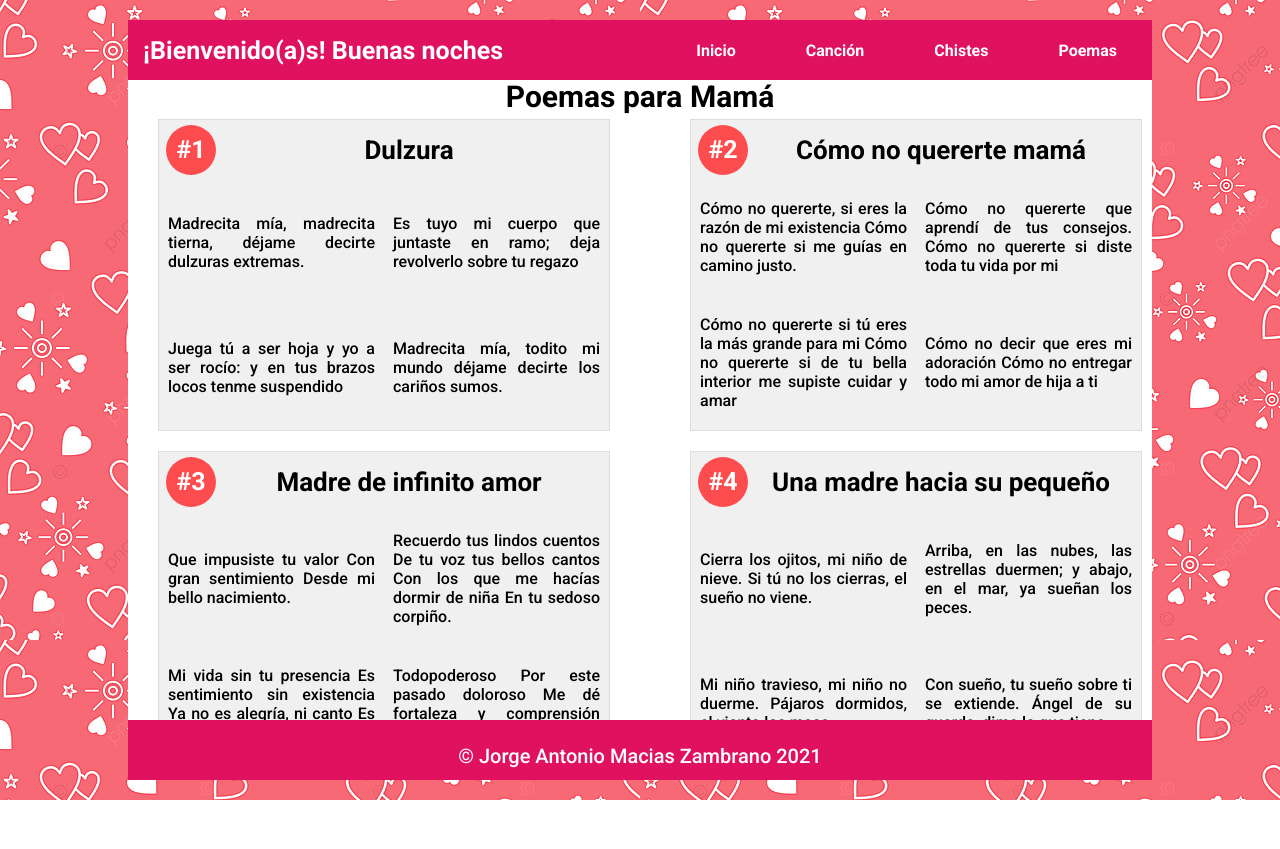
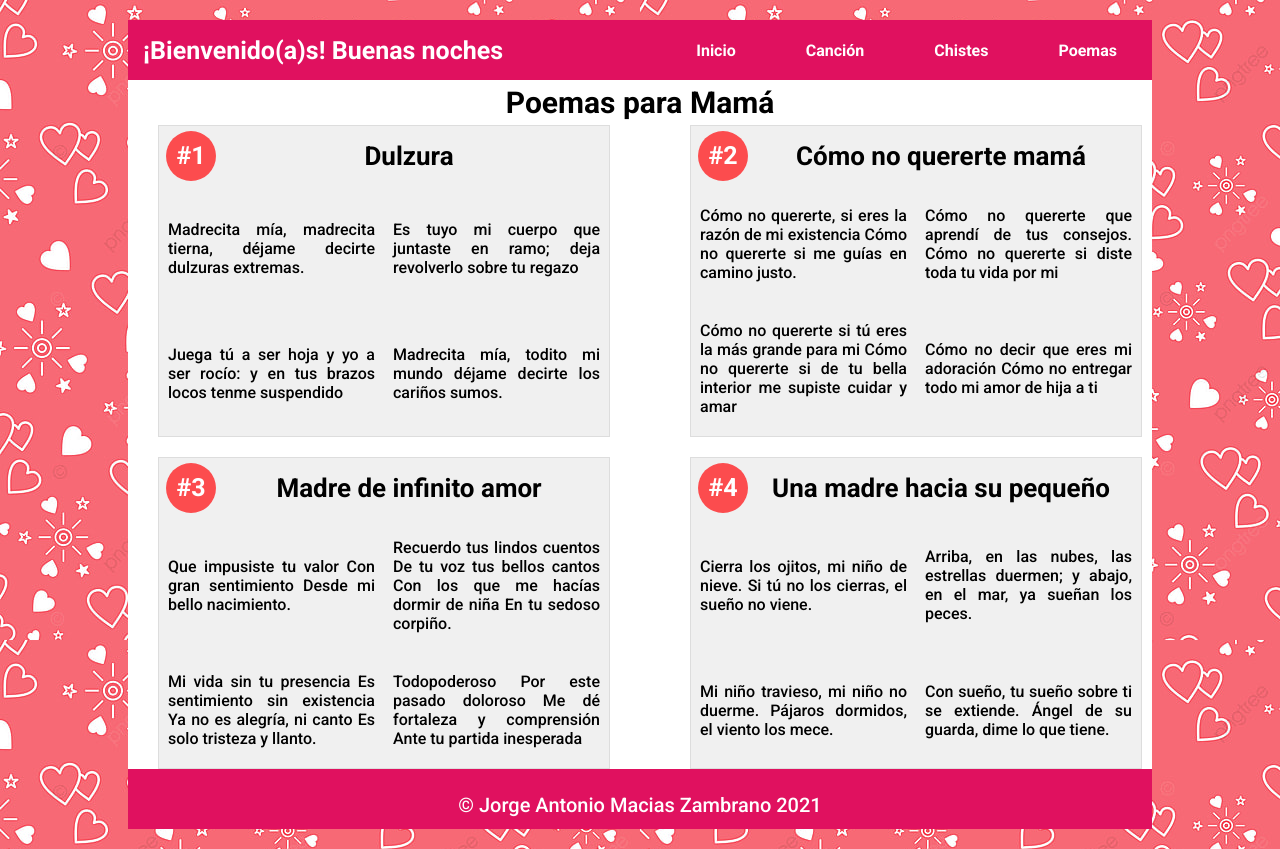
Before and after one commit to Jorgemacias-12/Dia-de-las-madres, an Angular app: page /poems in a window 1280 px wide. Before the commit the page ends 800 px from the top, so only its background shows below. Built offline with nearby package versions, Linux system fonts and the light colour scheme.

Commit message:
Se ha eliminado la propiedad de alto para evitar desbordamiento inserperado

```diff
--- a/src/app/components/poems/poems.component.css
+++ b/src/app/components/poems/poems.component.css
@@ -4,7 +4,6 @@
   flex-flow: column;
   justify-content: center;
   align-items: center;
-  height: calc(100vh - 160px);
 }
 
 .title {
--- a/src/app/components/song/song.component.css
+++ b/src/app/components/song/song.component.css
@@ -1,6 +1,5 @@
 .content {
   display: flex;
-  height: calc(100vh - 160px);
 }
 
 .song {
```
